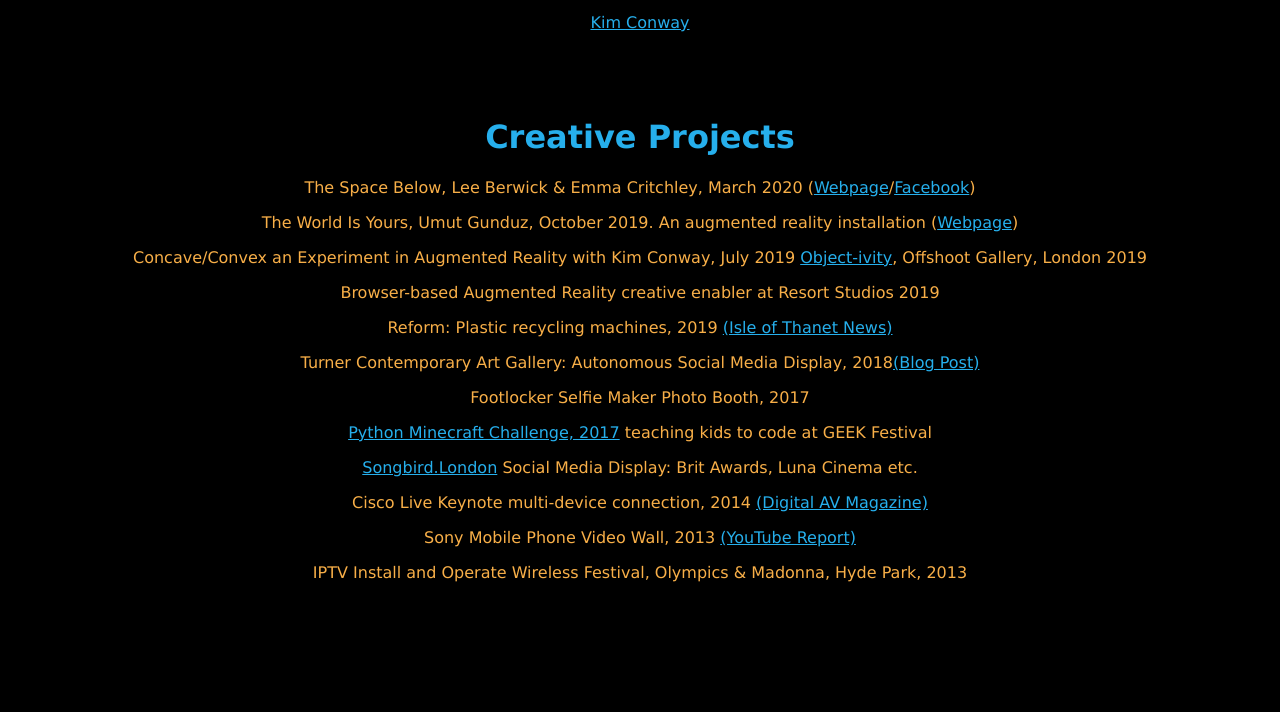
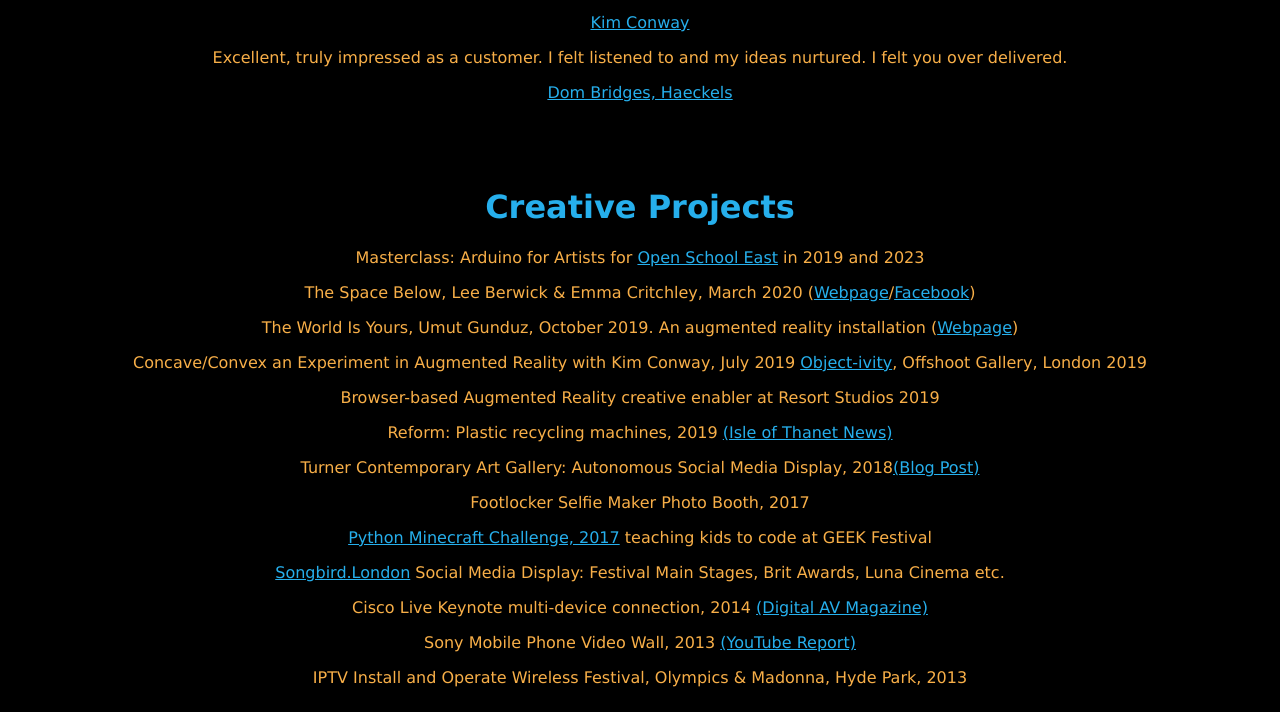
Before and after one commit to workingmatt/chanzachanzowebpage, a website: page index.html in a window 1280 px wide. Shown: the part 1116-1828 px from the top of the page. Drawn offline with Linux system fonts and the light colour scheme.

Commit message:
Update content and push to Azure

```diff
--- a/index.html
+++ b/index.html
@@ -59,12 +59,15 @@
 		<p>     <a href="https://cargocollective.com/umutgunduzworks">Umut Gunduz</a></p>
 		<p>As an artist, ideas are second nature. However, to make certain ideas reality often involves complex design and working out. This was the case with an idea I had for an exhibition in 2019, "Object-ibity", exploring the potential to create a 3D image from a 2D photograph. Matt helped me bring the concept to full potential by taking my image and rendering it in VR. It is safe to say, I wouldn't have been able to express my idea without Matt's techical know-how and knowledge of spatial construct.</p>
 		<p>     <a href="https://kimconway.wordpress.com/about-me/">Kim Conway</a></p>
+		<p>Excellent, truly impressed as a customer. I felt listened to and my ideas nurtured. I felt you over delivered.</p>
+		<p><a href="https://www.linkedin.com/in/dom-bridges-31929ba9">Dom Bridges, Haeckels</a></p>
 	</div>
 </div>
 <br>
 <div class="row">
 	<div class="col-4">
 		<h1>Creative Projects</h1>
+		<p>Masterclass: Arduino for Artists for <a href="https://openschooleast.org/">Open School East</a> in 2019 and 2023</p>
 		<p>The Space Below, Lee Berwick & Emma Critchley, March 2020 (<a href="https://www.thespacebelow.org/">Webpage</a>/<a href="https://www.facebook.com/The-Space-Below-100575288019897/">Facebook</a>)</p>
 		<p>The World Is Yours, Umut Gunduz, October 2019. An augmented reality installation (<a href="https://umutandanna.work/the-world-is-yours">Webpage</a>)</p>
 		<p>Concave/Convex an Experiment in Augmented Reality with Kim Conway, July 2019 <a href="https://www.offshootgallery.com/programme/object-ivity">Object-ivity</a>, Offshoot Gallery, London 2019</p>
@@ -73,7 +76,7 @@
 		<p>Turner Contemporary Art Gallery: Autonomous Social Media Display, 2018<a href="http://workingmatt.blogspot.com/2018/10/turner-contemporary-social-media-display.html">(Blog Post)</a></p>
 		<p>Footlocker Selfie Maker Photo Booth, 2017</p>
 		<p><a href="http://workingmatt.blogspot.com/2018/02/raspberry-pi-minecraft-python.html">Python Minecraft Challenge, 2017</a> teaching kids to code at GEEK Festival</p>
-		<p><a href="http://www.songbird.london">Songbird.London</a> Social Media Display: Brit Awards, Luna Cinema etc.</p>
+		<p><a href="http://www.songbird.london">Songbird.London</a> Social Media Display: Festival Main Stages, Brit Awards, Luna Cinema etc.</p>
 		<p>Cisco Live Keynote multi-device connection, 2014 <a href="https://www.digitalavmagazine.com/en/2014/02/20/xl-video-aporta-la-cobertura-audiovisual-en-el-evento-cisco-live-2014-en-milan/">(Digital AV Magazine)</a></p>
 		<p>Sony Mobile Phone Video Wall, 2013 <a href="https://www.youtube.com/watch?v=CsvaJQjnorY">(YouTube Report)</a></p>
 		<p>IPTV Install and Operate Wireless Festival, Olympics & Madonna, Hyde Park, 2013</p>
```
